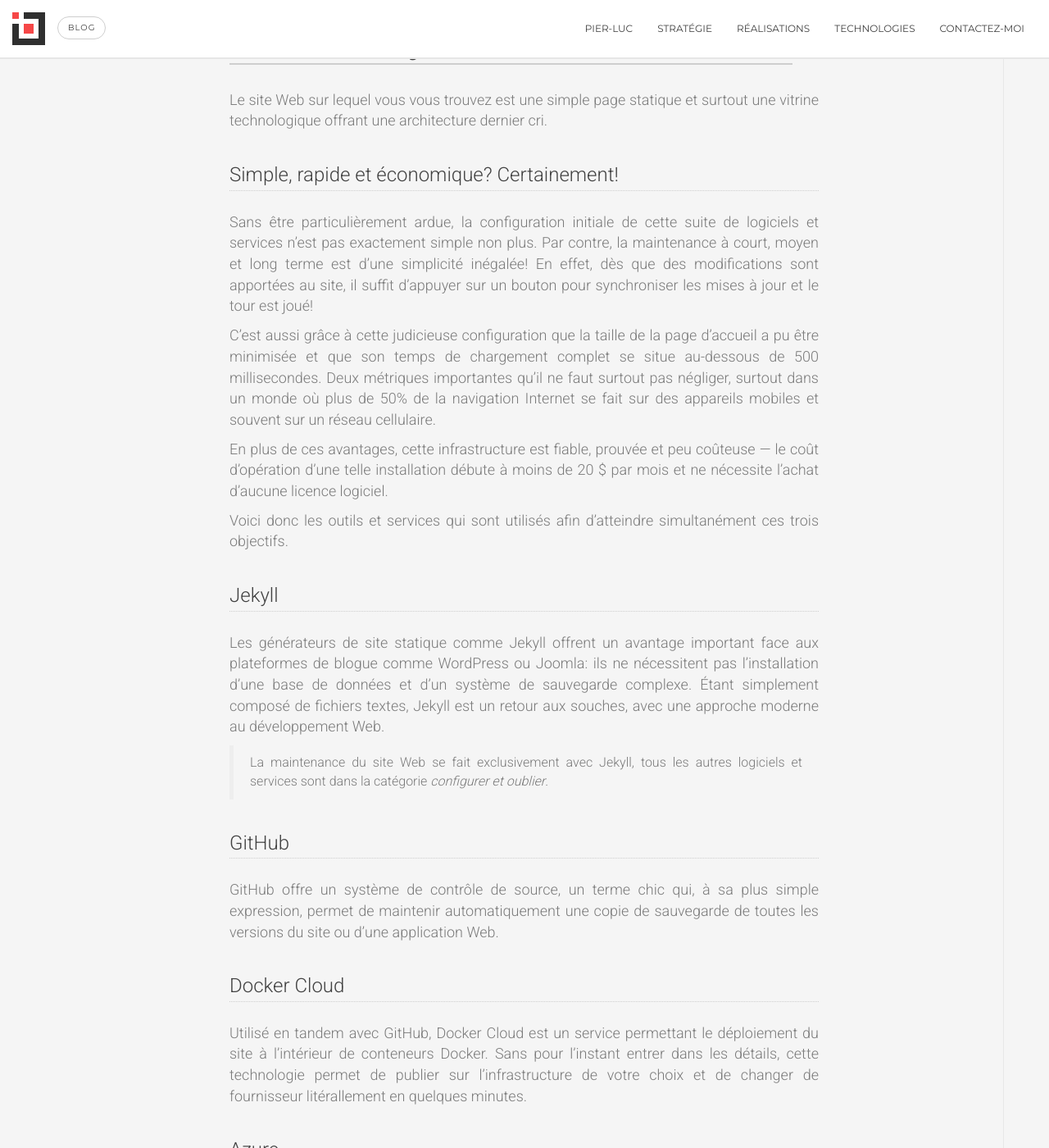
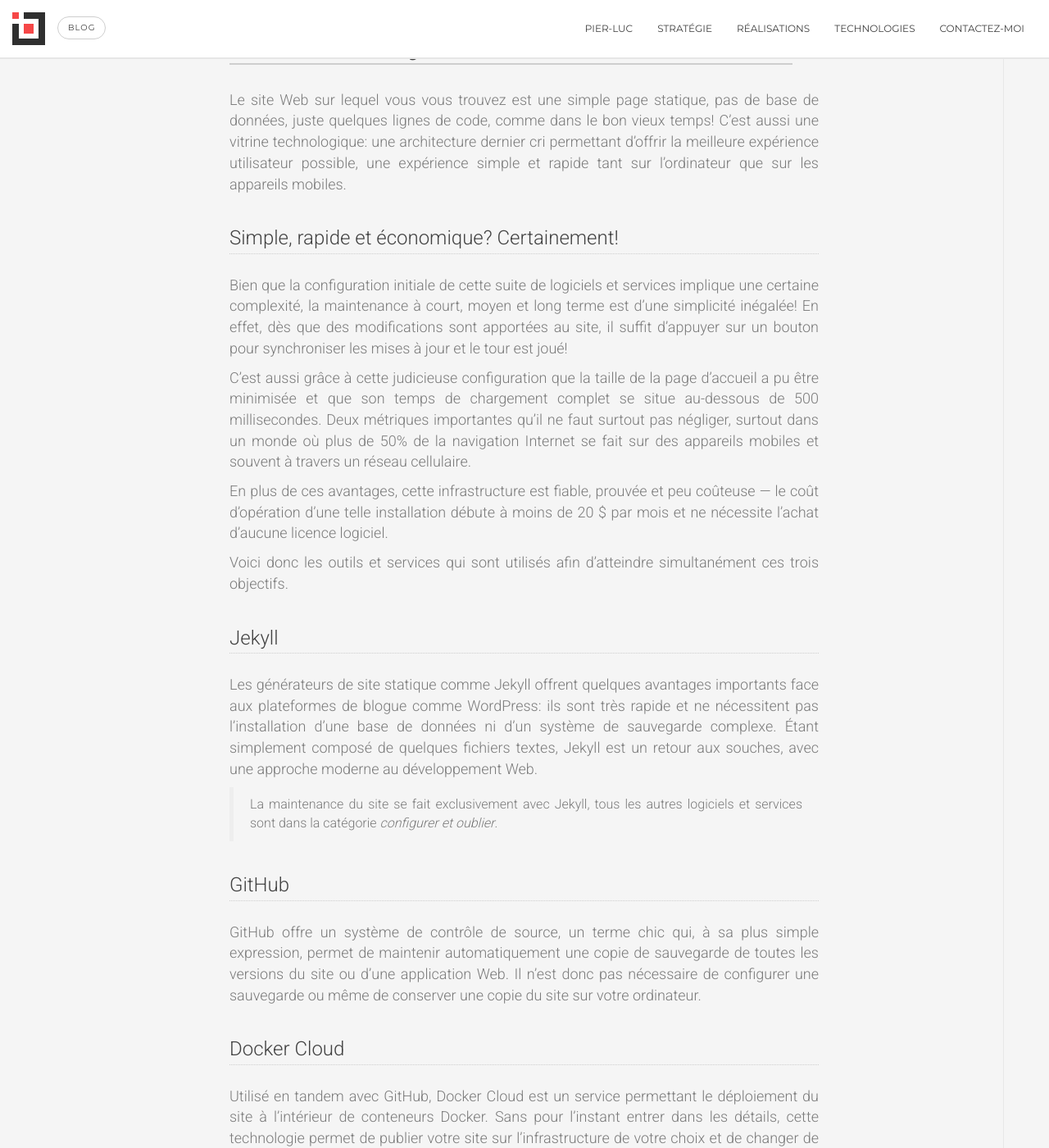
Before and after one commit to Zertz/pierluc.io, a Jekyll site: the page built from _posts/2016-07-25-comment-ca-marche-pierluc-io.md, in a window 1280 px wide and 1400 px high, scrolled down 603 px. Shown: the whole window at 82% size. Built offline with Jekyll 4.4.1, drawn with Linux system fonts in a browser that asks for light colours; nearby versions of some CDN libraries; some of the changed text lies outside the part shown.

Commit message:
wip: continued

```diff
--- a/_posts/2016-07-25-comment-ca-marche-pierluc-io.md
+++ b/_posts/2016-07-25-comment-ca-marche-pierluc-io.md
@@ -13,20 +13,22 @@
 share: yes
 ---
 
-Le site Web sur lequel vous vous trouvez est une simple page statique et surtout une vitrine
-technologique offrant une architecture dernier cri.
+Le site Web sur lequel vous vous trouvez est une simple page statique, pas de base de données, juste
+quelques lignes de code, comme dans le bon vieux temps! C'est aussi une vitrine technologique: une
+architecture dernier cri permettant d'offrir la meilleure expérience utilisateur possible, une
+expérience simple et rapide tant sur l'ordinateur que sur les appareils mobiles.
 
 ### Simple, rapide et économique? Certainement!
 
-Sans être particulièrement ardue, la configuration initiale de cette suite de logiciels et services
-n'est pas exactement simple non plus. Par contre, la maintenance à court, moyen et long terme est
-d'une simplicité inégalée! En effet, dès que des modifications sont apportées au site, il suffit
-d'appuyer sur un bouton pour synchroniser les mises à jour et le tour est joué!
+Bien que la configuration initiale de cette suite de logiciels et services implique une certaine
+complexité, la maintenance à court, moyen et long terme est d'une simplicité inégalée! En effet, dès
+que des modifications sont apportées au site, il suffit d'appuyer sur un bouton pour synchroniser
+les mises à jour et le tour est joué!
 
 C'est aussi grâce à cette judicieuse configuration que la taille de la page d'accueil a pu être
 minimisée et que son temps de chargement complet se situe au-dessous de 500 millisecondes. Deux
 métriques importantes qu'il ne faut surtout pas négliger, surtout dans un monde où plus de 50% de la
-navigation Internet se fait sur des appareils mobiles et souvent sur un réseau cellulaire.
+navigation Internet se fait sur des appareils mobiles et souvent à travers un réseau cellulaire.
 
 En plus de ces avantages, cette infrastructure est fiable, prouvée et peu coûteuse &mdash; le coût
 d'opération d'une telle installation débute à moins de 20 $ par mois et ne nécessite l'achat
@@ -37,32 +39,35 @@
 
 ### Jekyll
 
-Les générateurs de site statique comme Jekyll offrent un avantage important face aux plateformes de
-blogue comme WordPress ou Joomla: ils ne nécessitent pas l'installation d'une base de données et
-d'un système de sauvegarde complexe. Étant simplement composé de fichiers textes, Jekyll est un
-retour aux souches, avec une approche moderne au développement Web.
+Les générateurs de site statique comme Jekyll offrent quelques avantages importants face aux
+plateformes de blogue comme WordPress: ils sont très rapide et ne nécessitent pas l'installation
+d'une base de données ni d'un système de sauvegarde complexe. Étant simplement composé de quelques
+fichiers textes, Jekyll est un retour aux souches, avec une approche moderne au développement Web.
 
-> La maintenance du site Web se fait exclusivement avec Jekyll, tous les autres logiciels et
-services sont dans la catégorie *configurer et oublier*.
+> La maintenance du site se fait exclusivement avec Jekyll, tous les autres logiciels et services
+sont dans la catégorie *configurer et oublier*.
 
 ### GitHub
 
 GitHub offre un système de contrôle de source, un terme chic qui, à sa plus simple expression,
 permet de maintenir automatiquement une copie de sauvegarde de toutes les versions du site ou d'une
-application Web.
+application Web. Il n'est donc pas nécessaire de configurer une sauvegarde ou même de conserver une
+copie du site sur votre ordinateur.
 
 ### Docker Cloud
 
 Utilisé en tandem avec GitHub, Docker Cloud est un service permettant le déploiement du site à
 l'intérieur de conteneurs Docker. Sans pour l'instant entrer dans les détails, cette technologie
-permet de publier sur l'infrastructure de votre choix et de changer de fournisseur litérallement en
-quelques minutes.
+permet de publier votre site sur l'infrastructure de votre choix et de changer de fournisseur
+litérallement en quelques minutes. Fini les problèmes d'hébergement Web!
 
 ### Azure
 
 Conçu par Microsoft, Azure est une fournisseur de services d'infrastructure infonuagique (appelé en
 anglais *infrastructure as a service*, ou *IaaS*) qui offre une panoplie de services incluant
-l'équilibrage de charge, l'hébergement de machines virtuelles, du stockage et beaucoup plus.
+l'équilibrage de charge, l'hébergement de machines virtuelles, du stockage et beaucoup plus. Bien
+que ce type de service soit légèrement plus coûteux que les hébergeurs traditionnels, la fiabilité
+est grandement supérieure.
 
 > Le programme [*BizSpark*](https://www.microsoft.com/bizspark/) permet aux entreprises en démarrage
 d'obtenir des crédits mensuels pour l'utilisation de ressources Azure &mdash; une façon économique
@@ -72,30 +77,39 @@
 
 Disponible à l’ensemble du public depuis avril 2016, *Let's Encrypt* est une toute nouvelle autorité
 de certification qui permet de générer tout à fait gratuitement des certificats SSL/TLS et donc de
-sécuriser l'accès aux sites Web. L'objectif de cet organisme à but non lucratif est noble: sécurisé
-l'intégralité du Web.
+sécuriser l'accès aux sites Web. Même s'il n'y a pas de transactions financières sur votre site, vos
+utilisateurs peuvent quand même être vulnérables à de multiples failles de sécurité. C'est pourquoi
+l'objectif de cet organisme à but non lucratif, soit de sécurisé l'intégralité du Web, est non
+seulement noble, mais aussi important.
 
 ### nginx
 
-Le coeur de ce site terminaison SSL/TLS, proxy et serveur Web
+Le coeur du site, nginx (prononcé *engine-x*) est un serveur Web gratuit utilisé par près de 150
+millions de sites à travers le monde. Son travail est « simplement » d'envoyer la bonne page
+lorsqu'un visiteur arrive sur votre site Internet.
 
 ### Cloudflare
 
 En plus d'être un des réseaux de diffusion de contenu (appelé en anglais *content delivery network*,
-ou *CDN*) le plus populaire sur la planète, Cloudflare offre aussi un service de résolution de nom
-de domaine (*domain name system*, ou *DNS*).
+ou *CDN*) le plus populaire sur la planète et un service de résolution de nom de domaine (*domain
+name system*, ou *DNS*), Cloudflare peut aussi conserver une copie de votre site en cache.
+L'avantage immédiat du produit est d'améliorer la performance du site et de supporter aisément un
+grand nombre de visiteurs simultanés.
 
 ### Apex Ping
 
-Un outil trop souvent oublié, Apex Ping effectue le suivi de disponibilité et de performance du
-site. Il permet de visualiser, en temps réel, le temps de réponse du site et de recevoir une alerte
-dès qu'une erreur se produit.
+Un outil trop souvent oublié, Apex Ping effectue automatiquement le suivi de disponibilité et de
+performance du site. Il permet de visualiser, en temps réel, le temps de réponse du site et de
+recevoir une alerte dès qu'une erreur se produit. Si une panne se produit, vous, et non vos clients,
+serez donc les premiers à l'apprendre.
 
-> Il existe bien sûr plusieurs alternatives à chacun de ces produits et, pour la plupart, il s'agit
-simplement d'une question de préférence et de coût. Tous les logiciels ci-haut sont gratuits et, à
-part l'infrastructure, tous les services offrent un niveau de tarification gratuit, permettant ainsi
-de mettre à le système à l'épreuve avec un investissement minimal tout en évitant de devenir captif
-de ces fournisseurs.
+---
 
-Dans ce même esprit d'ouverture, tout le code source de *pierluc.io* est [disponible librement sur
-Github](https://github.com/pierluc-io/pierluc.io)
+Voilà donc, sommairement, les technologies impliquées dans ce site Web. Il existe bien sûr plusieurs
+alternatives à chacun de ces produits et, pour la plupart, il s'agit simplement d'une question de
+préférence et de coût. Tous les logiciels ci-haut sont gratuits et, à part l'infrastructure, tous
+les services offrent un niveau de tarification gratuit, permettant ainsi de mettre à le système à
+l'épreuve avec un investissement minimal tout en évitant de devenir captif de ces fournisseurs.
+
+> Pour les plus curieux, c'est dans ce même esprit d'ouverture que tout le code source de
+*pierluc.io* est [publié librement sur Github](https://github.com/pierluc-io/pierluc.io).
```
